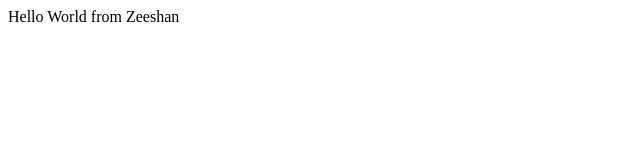
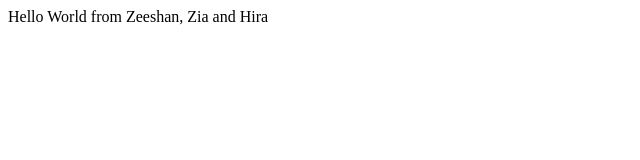
Before and after one commit to Cassain2019/Bootcamp2020, a plain HTML site: page index.html in a window 1280 px wide. Shown: the whole page, without its empty margins (0-640 px from the left). Drawn offline with Linux system fonts and the light colour scheme.

Commit message:
Update Name

```diff
--- a/index.html
+++ b/index.html
@@ -6,6 +6,6 @@
     <title>Document</title>
 </head>
 <body>
-    <div>Hello World from Zeeshan</div>
+    <div>Hello World from Zeeshan, Zia and Hira</div>
 </body>
 </html>
```
